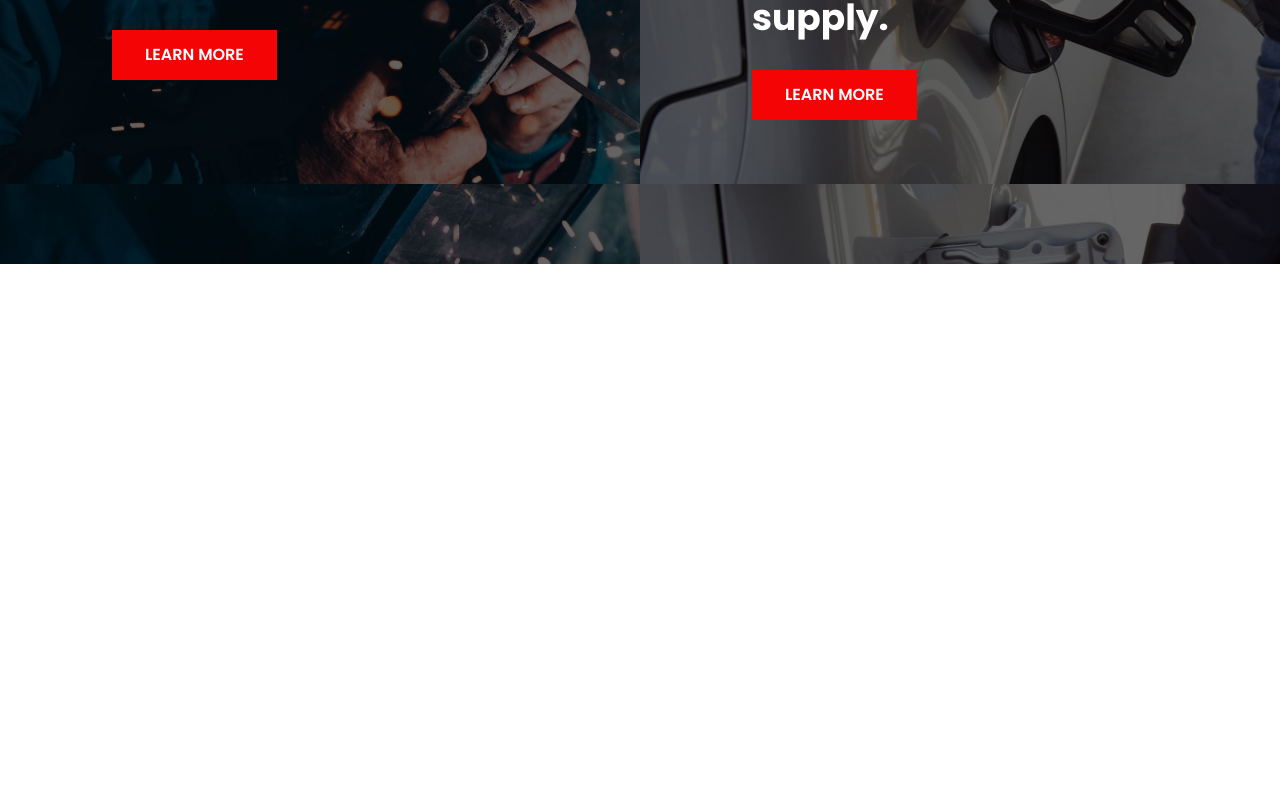
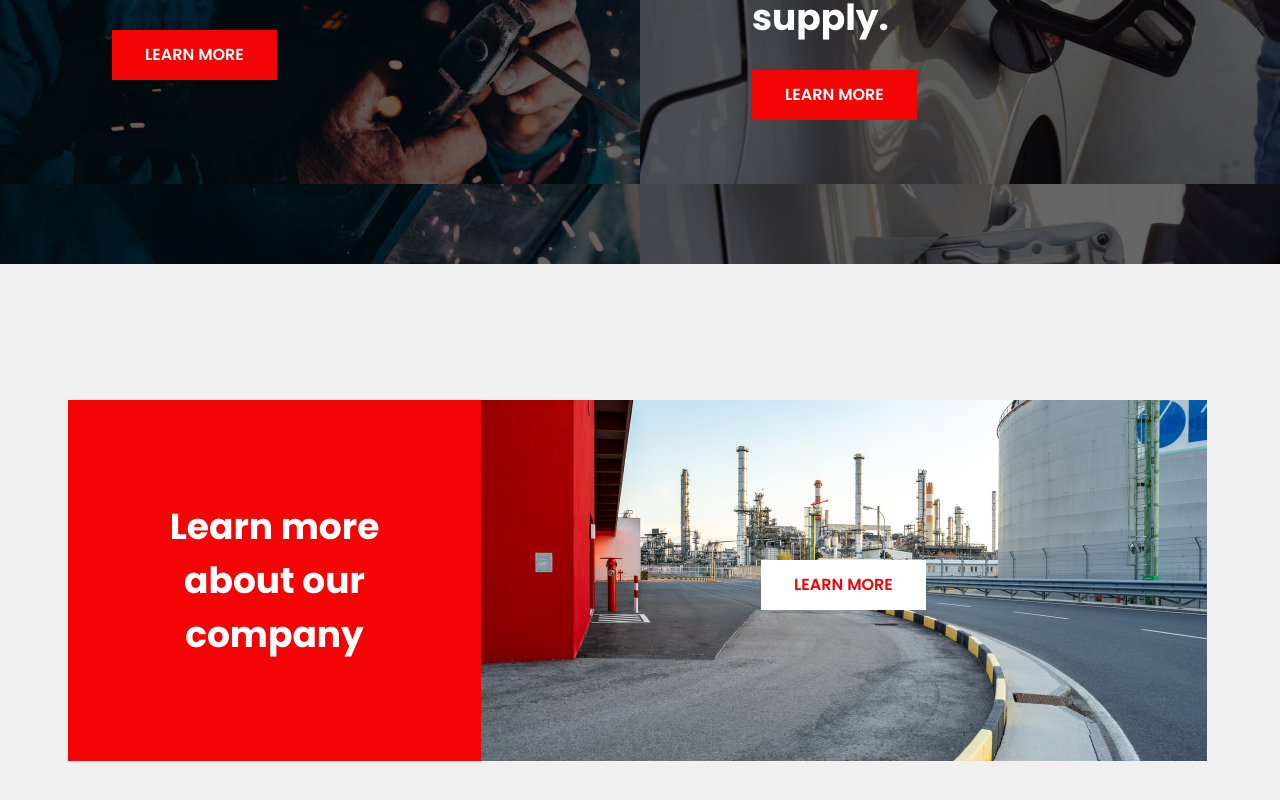
Before and after one commit to AKAzadMilon-Dev/petroil-frontend, a React (Create React App) app: page / in a window 1280 px wide. Shown: the part 2336-3136 px from the top of the page. Before the commit the page ends 2600 px from the top, so only its background shows below. Built offline with nearby package versions, Linux system fonts and the light colour scheme.

Commit message:
company part

```diff
--- a/src/App.js
+++ b/src/App.js
@@ -1,4 +1,5 @@
 import Banner from "./components/banner";
+import Company from "./components/company";
 import Header from "./components/header";
 import Navbar from "./components/navbar";
 import Service from "./components/service";
@@ -12,6 +13,7 @@ function App() {
       <Banner/>
       <Supplier/>
       <Service/>
+      <Company/>
     </>
   );
 }
--- /dev/null
+++ b/src/components/company/index.js
@@ -0,0 +1,28 @@
+import React from "react";
+
+const Company = () => {
+  return (
+    <section className="py-[136px] bg-bg">
+      <div className="max-w-container mx-auto flex">
+        <div className="w-[413px] h-[361px] bg-primary">
+          <h2 className="font-pop font-bold text-4xl text-white text-center py-[100px] px-[75px] leading-[54px]">
+            Learn more about our company
+          </h2>
+        </div>
+        <div
+          className="w-[726px] h-[361px] px-[280px] py-[160px]"
+          style={{ background: "url(assets/images/company.png)" }}
+        >
+          <a
+            href="#"
+            className="font-pop font-semibold text-primary text-base inline-block bg-white py-3 px-8 border border-solid border-white hover:bg-transparent hover:border-primary hover:text-white ease-linear duration-300  "
+          >
+            LEARN MORE
+          </a>
+        </div>
+      </div>
+    </section>
+  );
+};
+
+export default Company;
--- a/tailwind.config.js
+++ b/tailwind.config.js
@@ -11,6 +11,7 @@ module.exports = {
         para: "#6C6C6C",
         yellow: "#FFB800",
         darklight: "rgba(0, 0, 0, 0.6)",
+        bg: "#F0F0F0",
       },
       maxWidth: {
         container: "1144px",
```
Also changed, not shown: public/assets/images/company.png (added).
